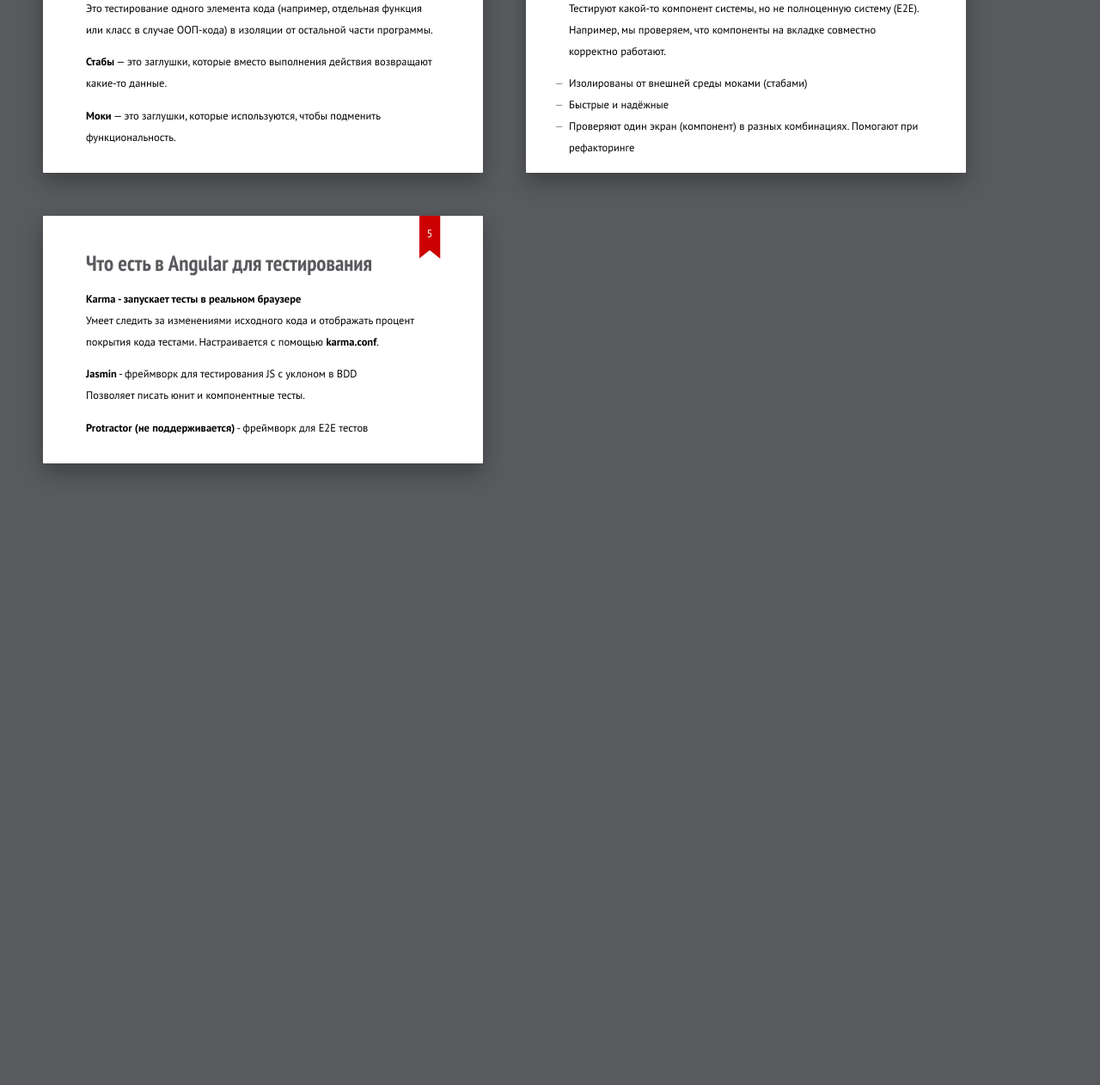
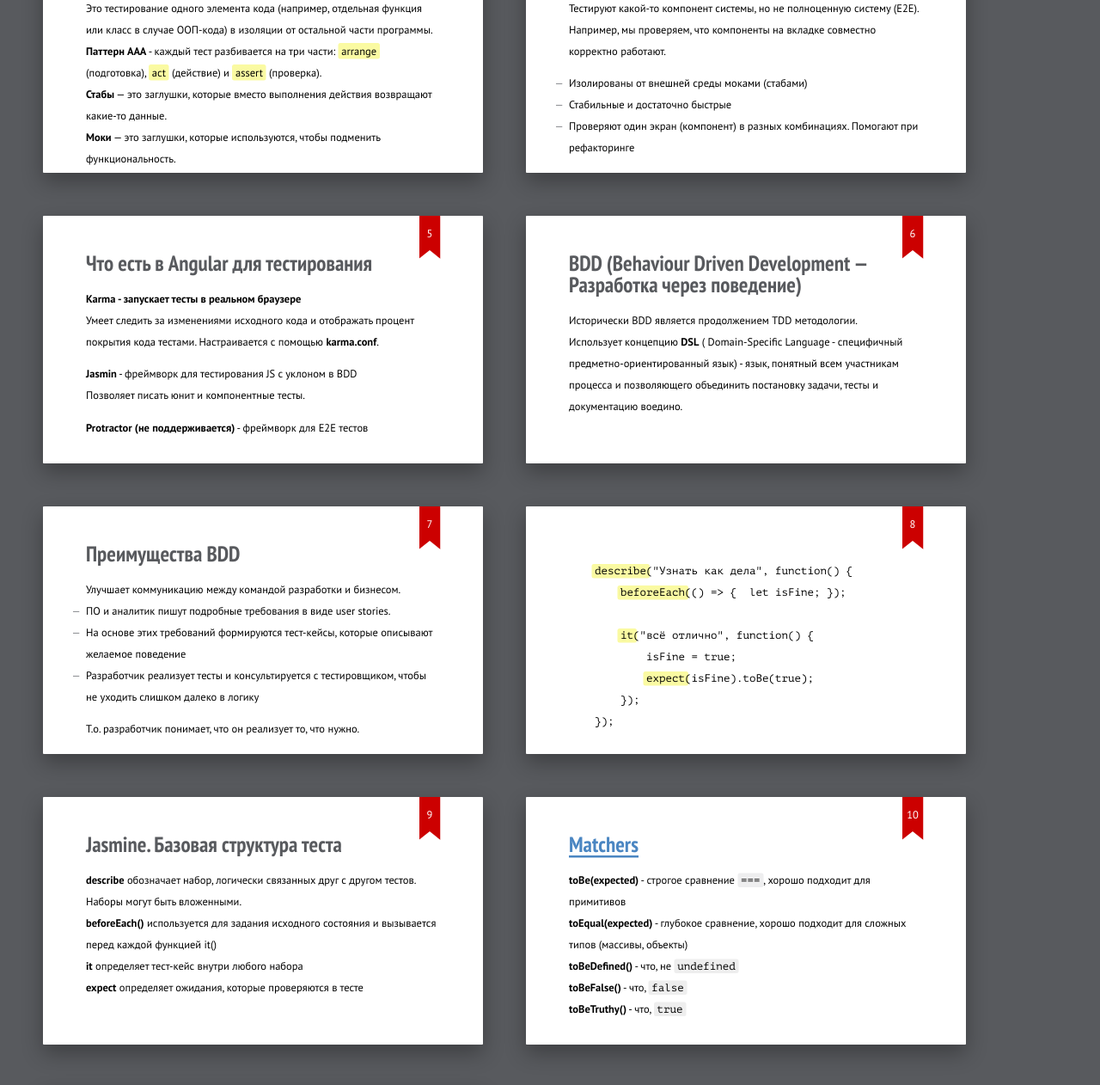
Before and after one commit to iegorov/testing-in-angular, a website: page index.html in a window 1280 px wide. Shown: the part 569-1831 px from the top of the page at 86% size. Before the commit the page ends 1158 px from the top, so only its background shows below. Drawn offline with Linux system fonts and the light colour scheme.

Commit message:
Добавить слайды

```diff
--- a/index.html
+++ b/index.html
@@ -24,8 +24,9 @@
         <li class="next">Инструменты Angular для тестирования</li>
         <li class="next">Про BDD</li>
         <li class="next">Основные функции Jasmine</li>
+        <li class="next">Утилиты Angular</li>
         <li class="next">Примеры тестов в реальном приложении</li>
-        <li class="next">Анали покрытия тестами</li>
+        <li class="next">Анализ покрытия тестами</li>
         <li class="next">Впечатления и профит</li>
     </ul>
 </section>
@@ -39,25 +40,25 @@
     <p>
         Это тестирование одного элемента кода (например, отдельная функция или класс в случае ООП-кода) в изоляции от
         остальной части программы.
-    </p>
-    <p>
+        <br>
+        <strong>Паттерн AAA</strong> - каждый тест разбивается на три части: <mark>arrange</mark> (подготовка), <mark>act</mark> (действие) и <mark>assert</mark> (проверка).
+        <br>
         <strong>Стабы</strong> — это заглушки, которые вместо выполнения действия возвращают какие-то данные.
-    </p>
-    <p>
+        <br>
         <strong>Моки</strong> — это заглушки, которые используются, чтобы подменить функциональность.
     </p>
 </section>
 
 
 <section class="slide">
-    <h2>Компонентные (интеграционные) тесты</h2>
+    <h2>Интеграционные</h2>
     <p>
         Тестируют какой-то компонент системы, но не полноценную систему (E2E).
         Например, мы проверяем, что компоненты на вкладке совместно корректно работают.
     </p>
     <ul>
         <li>Изолированы от внешней среды моками (стабами)</li>
-        <li>Быстрые и надёжные</li>
+        <li>Стабильные и достаточно быстрые</li>
         <li>Проверяют один экран (компонент) в разных комбинациях. Помогают при рефакторинге</li>
     </ul>
 </section>
@@ -78,6 +79,74 @@
     </div>
 </section>
 
+<section class="slide">
+    <h2>BDD (Behaviour Driven Development — Разработка через поведение)</h2>
+    Исторически BDD является продолжением TDD методологии.
+    <br>
+    Использует концепцию <strong>DSL</strong> ( Domain-Specific Language - специфичный предметно-ориентированный язык) -
+    язык,
+    понятный всем участникам процесса и позволяющего объединить постановку задачи, тесты и документацию воедино.
+</section>
+
+<section class="slide">
+    <h2>Преимущества BDD</h2>
+    Улучшает коммуникацию между командой разработки и бизнесом.
+    <br>
+    <ul>
+        <li>ПО и аналитик пишут подробные требования в виде user stories.</li>
+        <li>На основе этих требований формируются тест-кейсы, которые описывают желаемое поведение</li>
+        <li>Разработчик реализует тесты и консультируется с тестировщиком, чтобы не уходить слишком далеко в логику</li>
+    </ul>
+    Т.о. разработчик понимает, что он реализует то, что нужно.
+</section>
+
+<section class="slide">
+    <pre><code>
+    <mark>describe</mark>("Узнать как дела", function() {
+        <mark>beforeEach</mark>(() => {  let isFine; });
+
+        <mark>it</mark>("всё отлично", function() {
+            isFine = true;
+            <mark>expect</mark>(isFine).toBe(true);
+        });
+    });
+    </code></pre>
+</section>
+
+<section class="slide">
+    <h2>Jasmine. Базовая структура теста</h2>
+    <strong>describe</strong> обозначает набор, логически связанных друг с другом тестов.
+    Наборы могут быть вложенными.
+    <br>
+    <strong>beforeEach()</strong> используется для задания исходного состояния и вызывается перед каждой функцией it()
+    <br>
+    <strong>it</strong> определяет тест-кейс внутри любого набора
+    <br>
+    <strong>expect</strong> определяет ожидания, которые проверяются в тесте
+</section>
+
+<section class="slide">
+    <h2><a href="https://jasmine.github.io/api/5.1/matchers.html" target="_blank">Matchers</a></h2>
+    <strong>toBe(expected)</strong> - строгое сравнение <code>===</code>, хорошо подходит для примитивов
+    <br>
+    <strong>toEqual(expected)</strong> - глубокое сравнение, хорошо подходит для сложных типов (массивы, объекты)
+    <br>
+    <strong>toBeDefined()</strong> - что, не <code>undefined</code>
+    <br>
+    <strong>toBeFalse()</strong> - что, <code>false</code>
+    <br>
+    <strong>toBeTruthy()</strong> - что, <code>true</code>
+</section>
+
+<section class="slide">
+    <h2>Подмена зависимостей. <a href="https://jasmine.github.io/api/5.1/Spy.html" target="_blank">Jasmine Spy.</a></h2>
+    <strong>jasmine.createSpyObj</strong> — позволяет создать новый объект класса с набором уже отслеживаемых методов
+    <br>
+    метод <strong>returnValue</strong> позволяет подменить возвращаемое значение
+    <br>
+    метод <strong>callFake()</strong> позволяет подменить вызов оригинальной функции
+</section>
+
 <footer class="badge">
     <a href="https://github.com/iegorov/testing-in-angular.git">Fork me on GitHub</a>
 </footer>
```
Also changed, not shown: img/pyramid.jpg.
